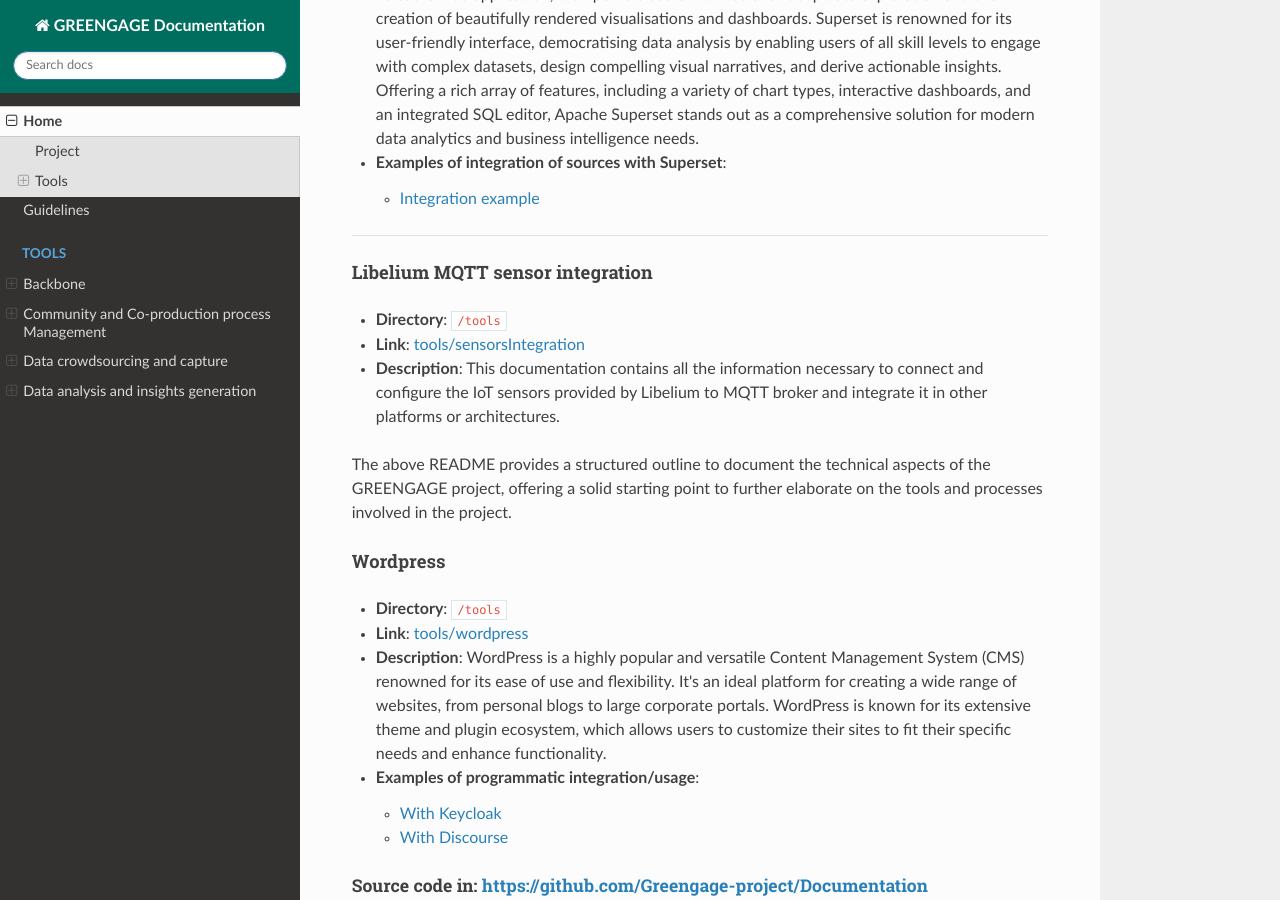
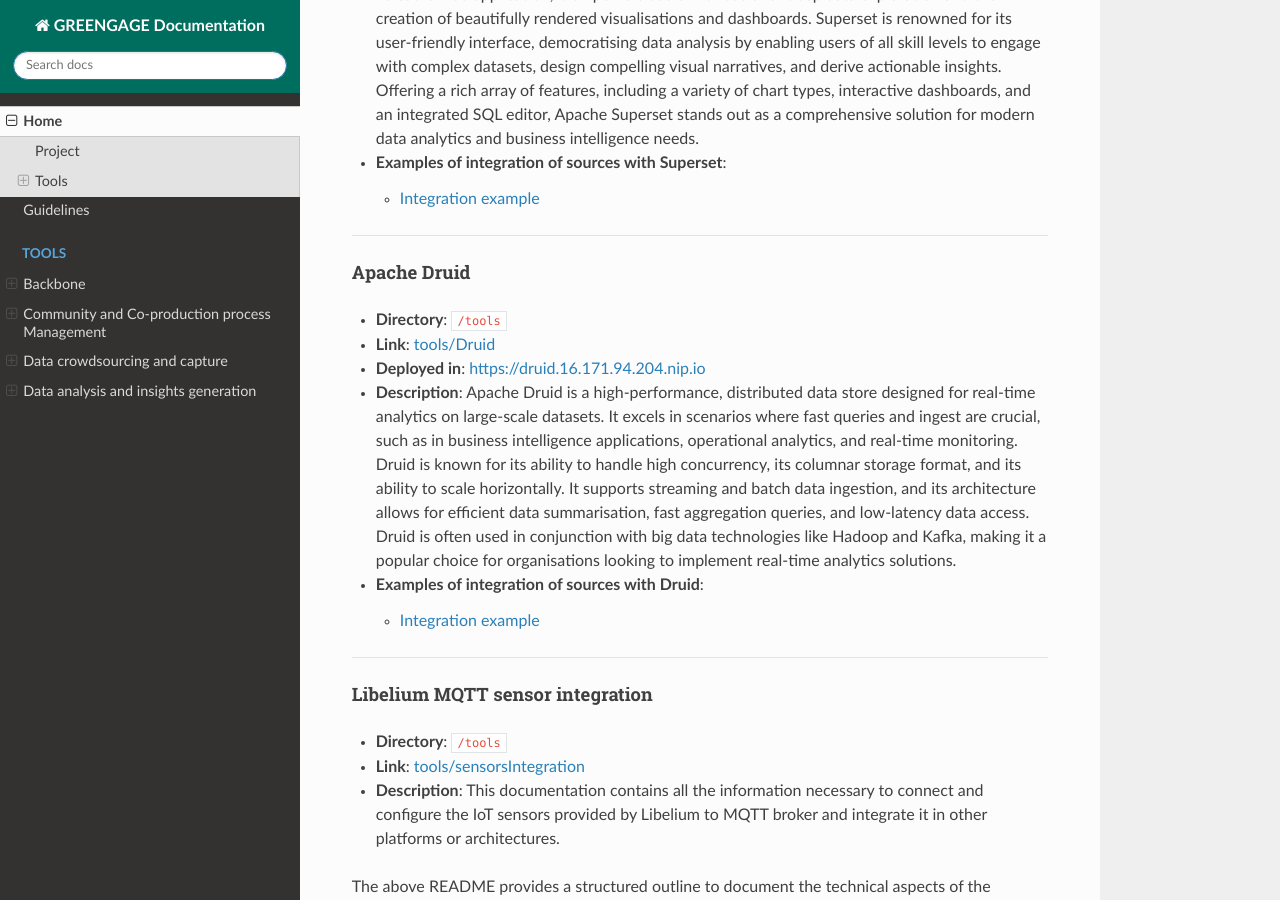
Before and after one commit to Greengage-project/Documentation, an MkDocs documentation site: the page built from docs/index.md, in a window 1280 px wide and 900 px high, scrolled down 2509 px. Built offline with MkDocs 1.6.1, drawn with Linux system fonts in a browser that asks for light colours; nearby versions of some CDN libraries.

Commit message:
Druid, examples missing

```diff
--- a/docs/index.md
+++ b/docs/index.md
@@ -82,6 +82,18 @@
 
 ---
 
+#### Apache Druid
+
+- **Directory**: `/tools`
+- **Link**: [tools/Druid](tools/druid)
+- **Deployed in**: [https://druid.16.171.94.204.nip.io](https://druid.16.171.94.204.nip.io)
+- **Description**: Apache Druid is a high-performance, distributed data store designed for real-time analytics on large-scale datasets. It excels in scenarios where fast queries and ingest are crucial, such as in business intelligence applications, operational analytics, and real-time monitoring. Druid is known for its ability to handle high concurrency, its columnar storage format, and its ability to scale horizontally. It supports streaming and batch data ingestion, and its architecture allows for efficient data summarisation, fast aggregation queries, and low-latency data access. Druid is often used in conjunction with big data technologies like Hadoop and Kafka, making it a popular choice for organisations looking to implement real-time analytics solutions.
+
+  - **Examples of integration of sources with Druid**:
+    - [Integration example](tools/druid/examples)
+
+---
+
 #### Libelium MQTT sensor integration
 
 - **Directory**: `/tools`
```
Also changed, not shown: docs/tools/druid/examples/index.md (line endings or trailing spaces).
